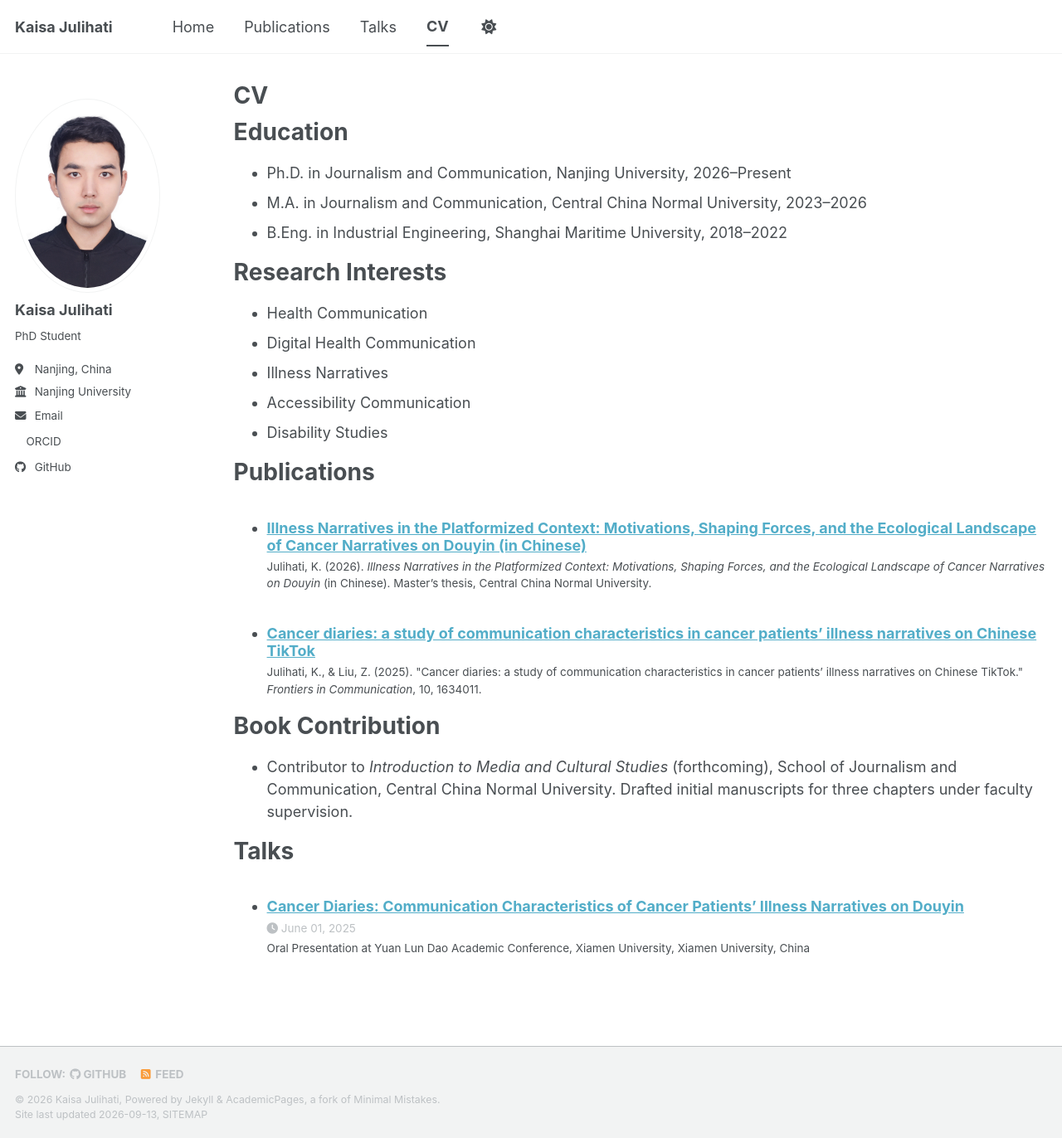
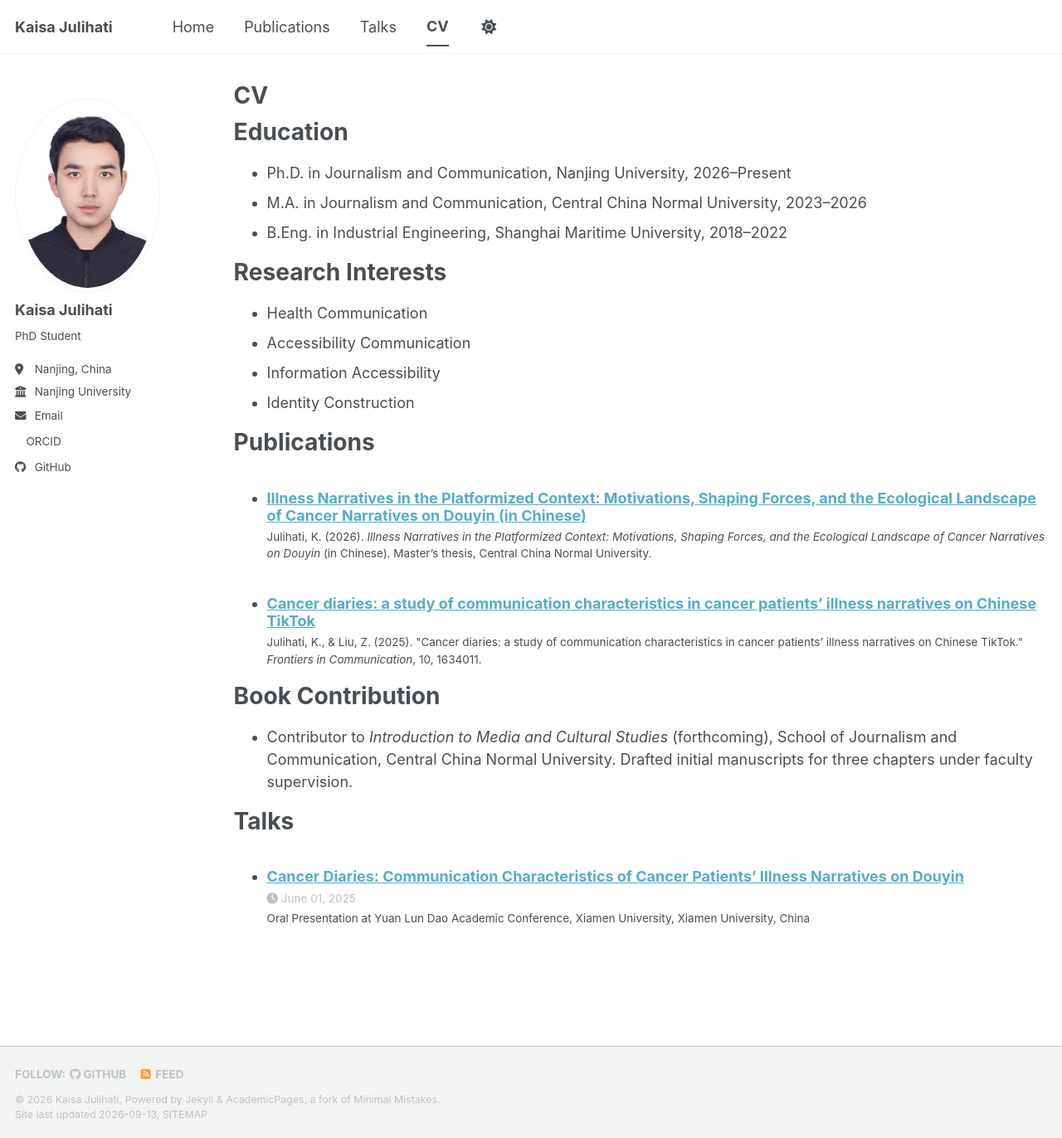
Before and after one commit to KaisaJu/KaisaJu.github.io, a Jekyll site: the page built from _pages/cv.md, in a window 1280 px wide and 1372 px high. Shown: the whole window at 83% size. Built offline with Jekyll 4.4.1, drawn with Linux system fonts in a browser that asks for light colours; a style sheet for code colours, icons or effects is not loaded.

Commit message:
Update cv.md

```diff
--- a/_pages/cv.md
+++ b/_pages/cv.md
@@ -18,10 +18,9 @@ Education
 Research Interests
 ==================
 * Health Communication
-* Digital Health Communication
-* Illness Narratives
 * Accessibility Communication
-* Disability Studies
+* Information Accessibility
+* Identity Construction
 
 Publications
 ======
```
